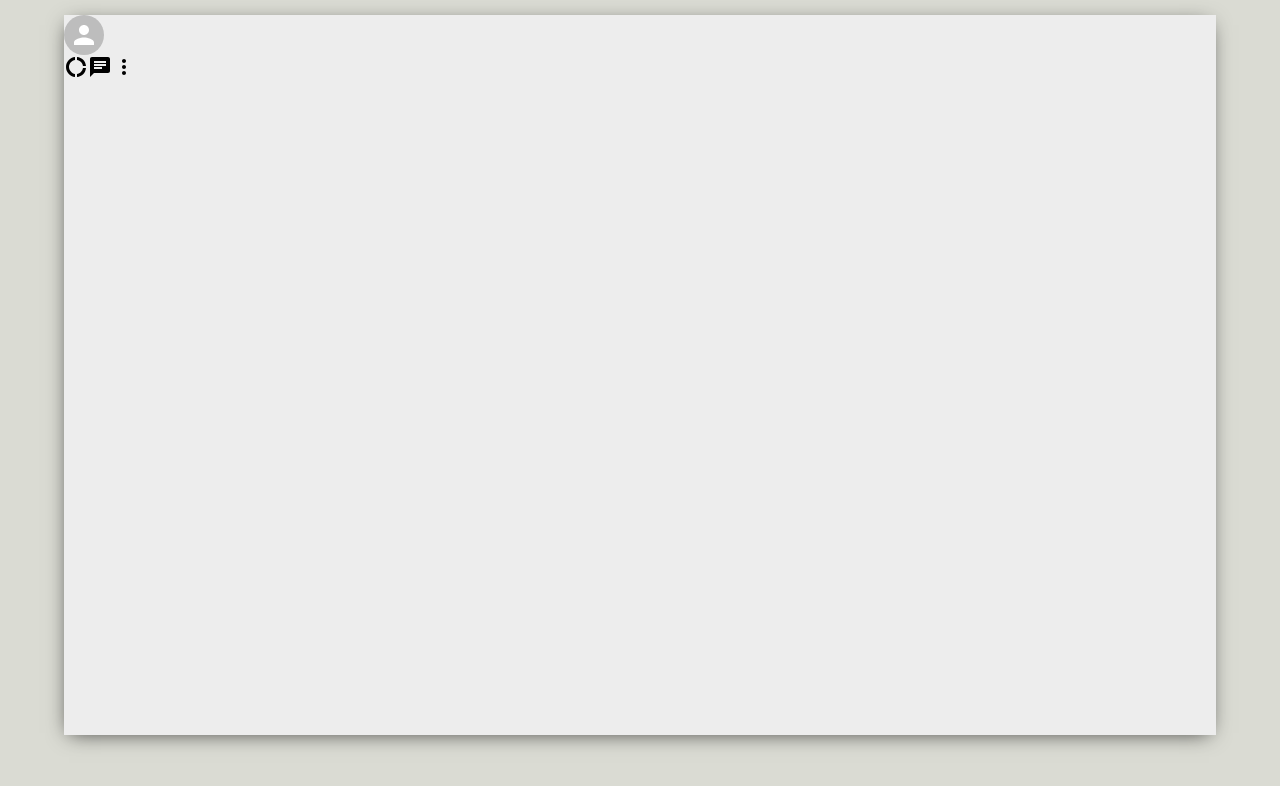
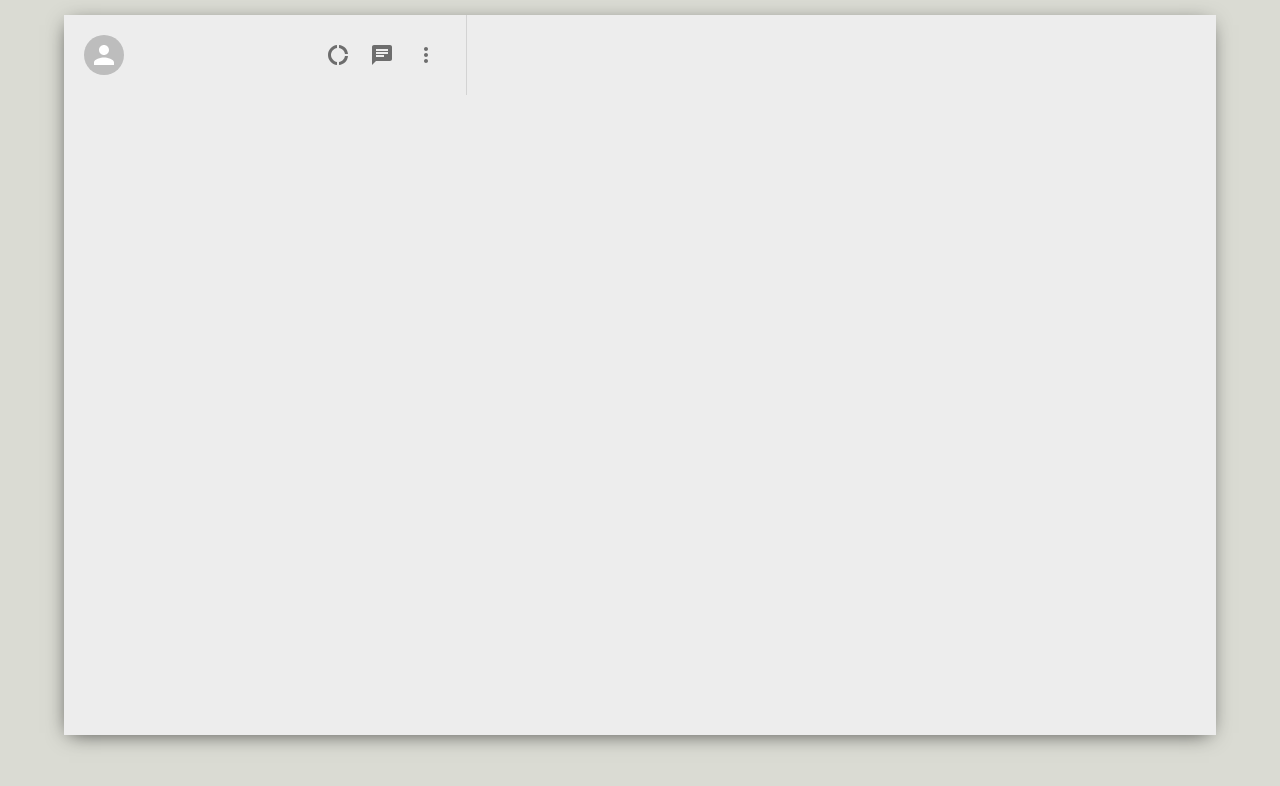
Before and after one commit to nomikhan777/Whats-app-clone, a React (Create React App) app: page / in a window 1280 px wide. Shown: the top 786 px of the page. Built offline with nearby package versions, Linux system fonts and the light colour scheme.

Commit message:
new commit

```diff
--- a/src/Sidebar.css
+++ b/src/Sidebar.css
@@ -1,3 +1,22 @@
-.sideBar__header{
-    display: flex;
+.sidebar {
+  flex: 0.35;
 }
+
+.sidebar__header {
+  display: flex;
+  justify-content: space-between;
+  padding: 20px;
+  border-right: 1px solid lightgray;
+}
+
+.sidebar__headerRight {
+  display: flex;
+  align-items: center;
+  justify-content: space-between;
+  min-width: 10vw;
+}
+
+.sidebar__headerRight > .MuiSvgIconIcon-root {
+  margin-right: 2vw;
+  font-size: 24px !important;
+}
--- a/src/Sidebar.js
+++ b/src/Sidebar.js
@@ -1,30 +1,31 @@
-import React from 'react'
-import { Avatar } from '@mui/material'
-import DonutLargeIcon from "@mui/icons-material/DonutLarge"
-import ChatIcon from "@mui/icons-material/Chat"
-import MoreVertIcon from "@mui/icons-material/MoreVert"
-
-
-import "./Sidebar.css"
+import React from "react";
+import { Avatar, IconButton } from "@mui/material";
+import "./Sidebar.css";
+import DonutLargeIcon from "@mui/icons-material/DonutLarge";
+import ChatIcon from "@mui/icons-material/Chat";
+import MoreVertIcon from "@mui/icons-material/MoreVert";
 
 function Sidebar() {
   return (
-    <div className='sidebar'>
-    <div className="sidebar__header">
+    <div className="sidebar">
+      <div className="sidebar__header">
         <Avatar />
         <div className="sidebar__headerRight">
-           <DonutLargeIcon />
-           <ChatIcon/>
-            <MoreVertIcon/>
+          <IconButton>
+            <DonutLargeIcon />
+          </IconButton>
+           <IconButton>
+          <ChatIcon />
+          </IconButton>
+          <IconButton>
+          <MoreVertIcon />
+          </IconButton>
         </div>
-
+      </div>
+      <div className="sidebar__search"></div>
+      <div className="sidebar__chats"></div>
     </div>
-    <div className="sidebar__search">
-
-    </div>
-    <div className="sidebar__chats"></div>
-    </div>
-  )
+  );
 }
 
-export default Sidebar
+export default Sidebar;
```
